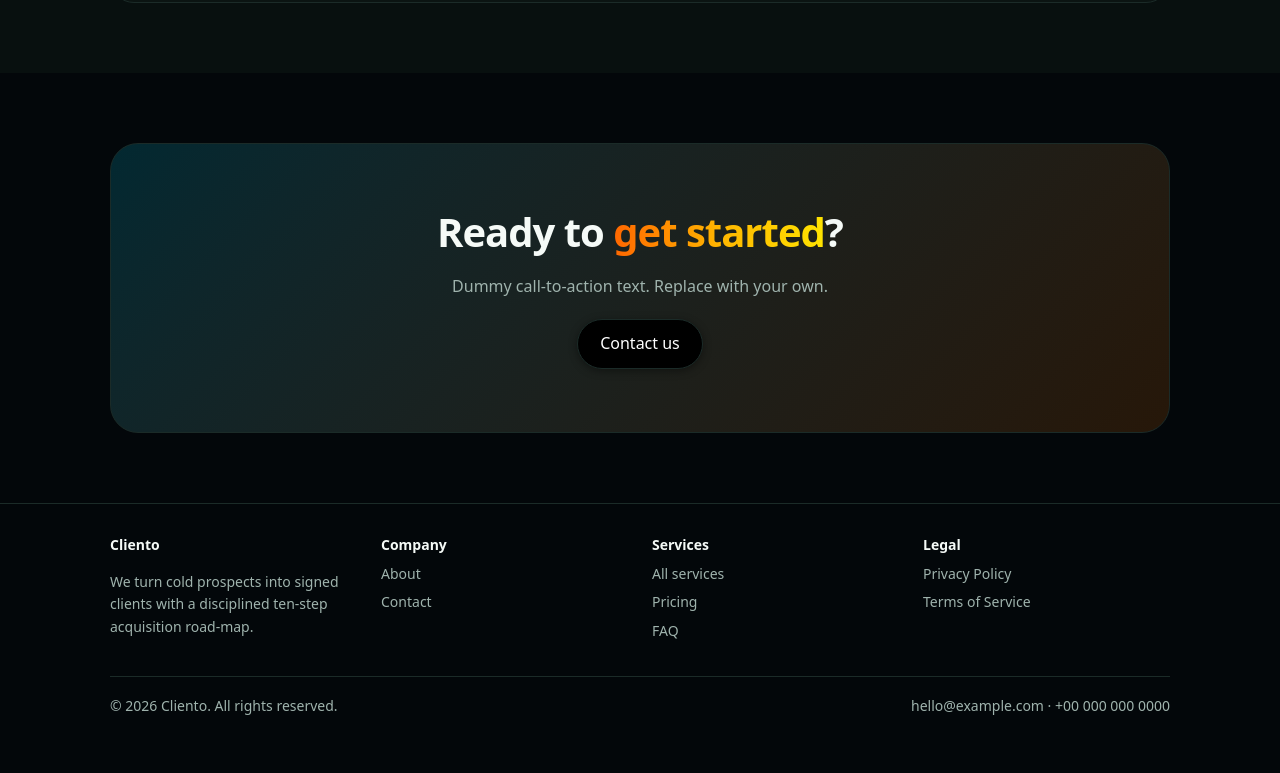
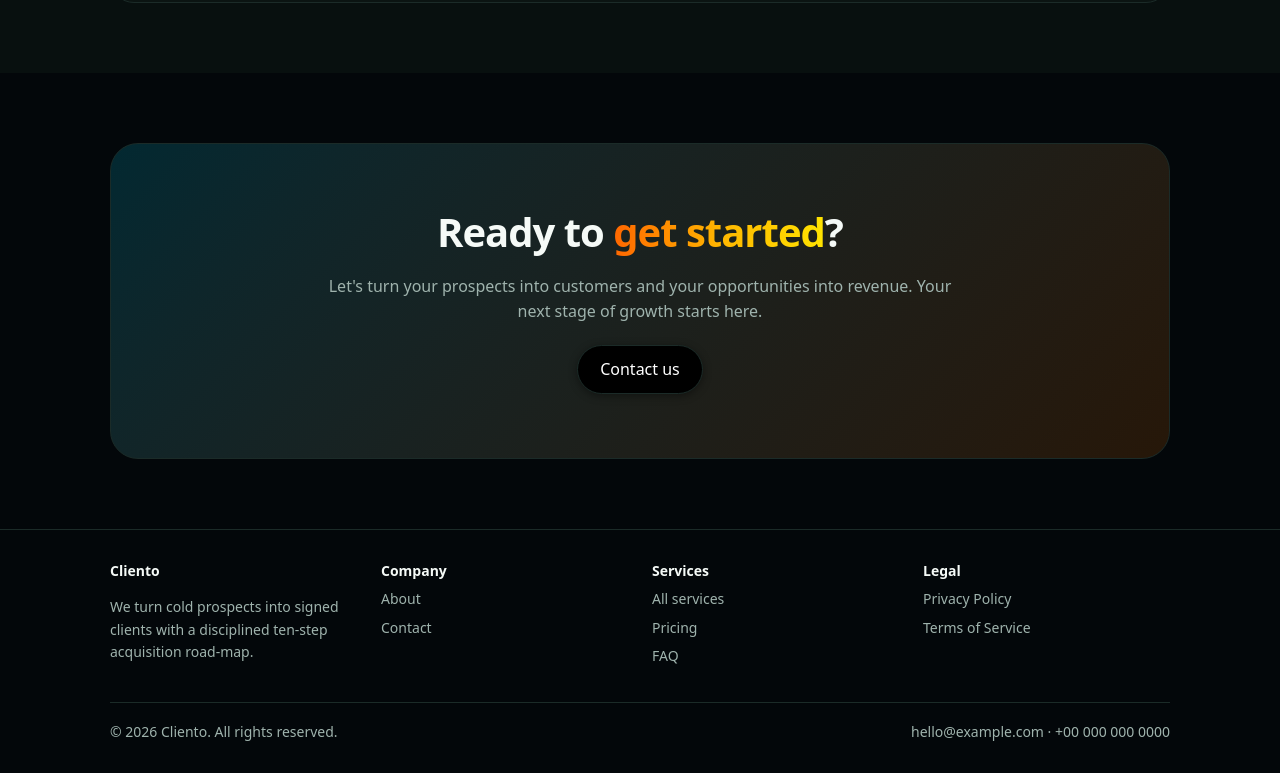
Before and after one commit to saimmali4911-prog/Cliento, a React (Vite) app in the folder client/: page /about in a window 1280 px wide. Shown: the part 2468-3241 px from the top of the page. Before the commit the page ends 3215 px from the top, so only its background shows below. Built offline with nearby package versions, Linux system fonts and the light colour scheme.

Commit message:
Update call-to-action text across all pages

```diff
--- a/client/src/pages/About.jsx
+++ b/client/src/pages/About.jsx
@@ -96,7 +96,7 @@ export default function About() {
           <div className="cta rv">
             <h2>Ready to <b>get started</b>?</h2>
             <p className="sub" style={{ margin: '0 auto 20px' }}>
-              Dummy call-to-action text. Replace with your own.
+              Let's turn your prospects into customers and your opportunities into revenue. Your next stage of growth starts here.
             </p>
             <Link className="btn" to="/contact">Contact us</Link>
           </div>
--- a/client/src/pages/FAQ.jsx
+++ b/client/src/pages/FAQ.jsx
@@ -50,7 +50,7 @@ export default function FAQ() {
           <div className="cta rv">
             <h2>Ready to <b>get started</b>?</h2>
             <p className="sub" style={{ margin: '0 auto 20px' }}>
-              Dummy call-to-action text. Replace with your own.
+              Let's turn your prospects into customers and your opportunities into revenue. Your next stage of growth starts here.
             </p>
             <Link className="btn" to="/contact">Contact us</Link>
           </div>
--- a/client/src/pages/Pricing.jsx
+++ b/client/src/pages/Pricing.jsx
@@ -56,7 +56,7 @@ export default function Pricing() {
           <div className="cta rv">
             <h2>Ready to <b>get started</b>?</h2>
             <p className="sub" style={{ margin: '0 auto 20px' }}>
-              Dummy call-to-action text. Replace with your own.
+              Let's turn your prospects into customers and your opportunities into revenue. Your next stage of growth starts here.
             </p>
             <Link className="btn" to="/contact">Contact us</Link>
           </div>
```
